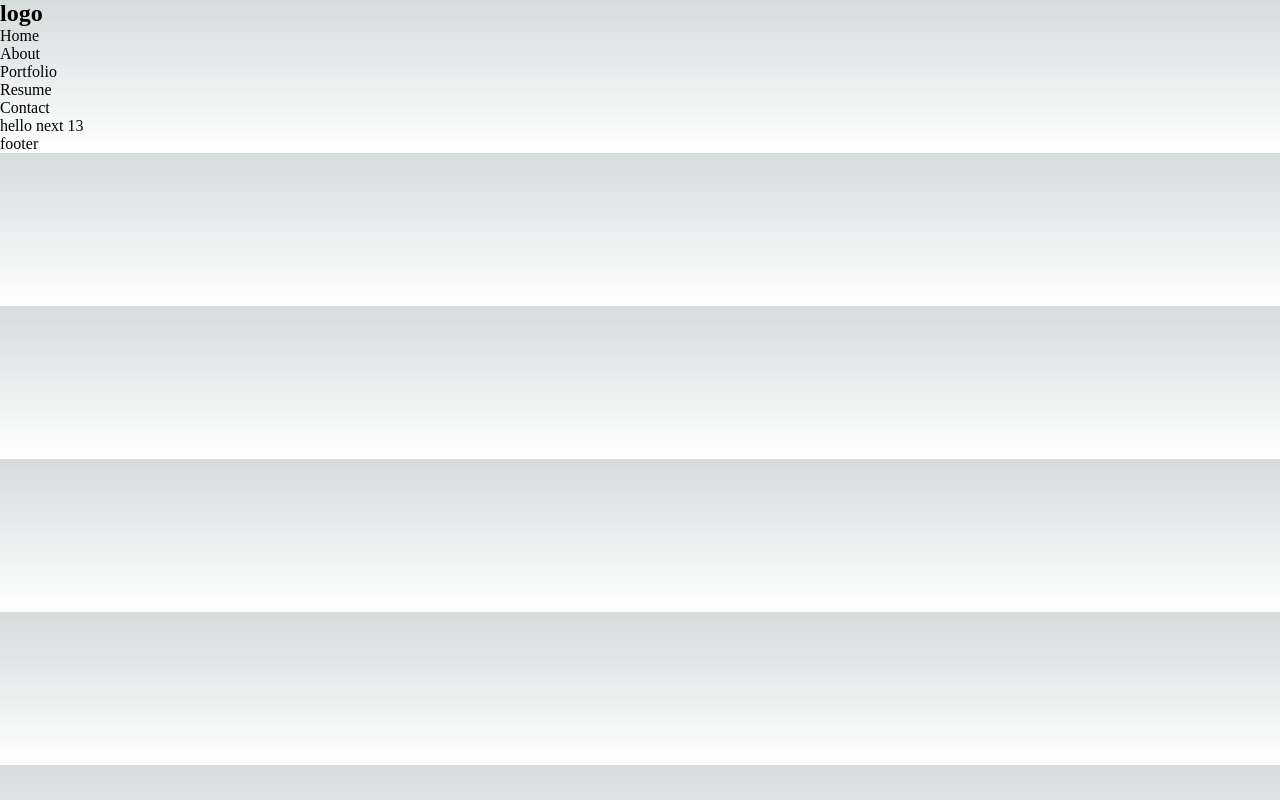
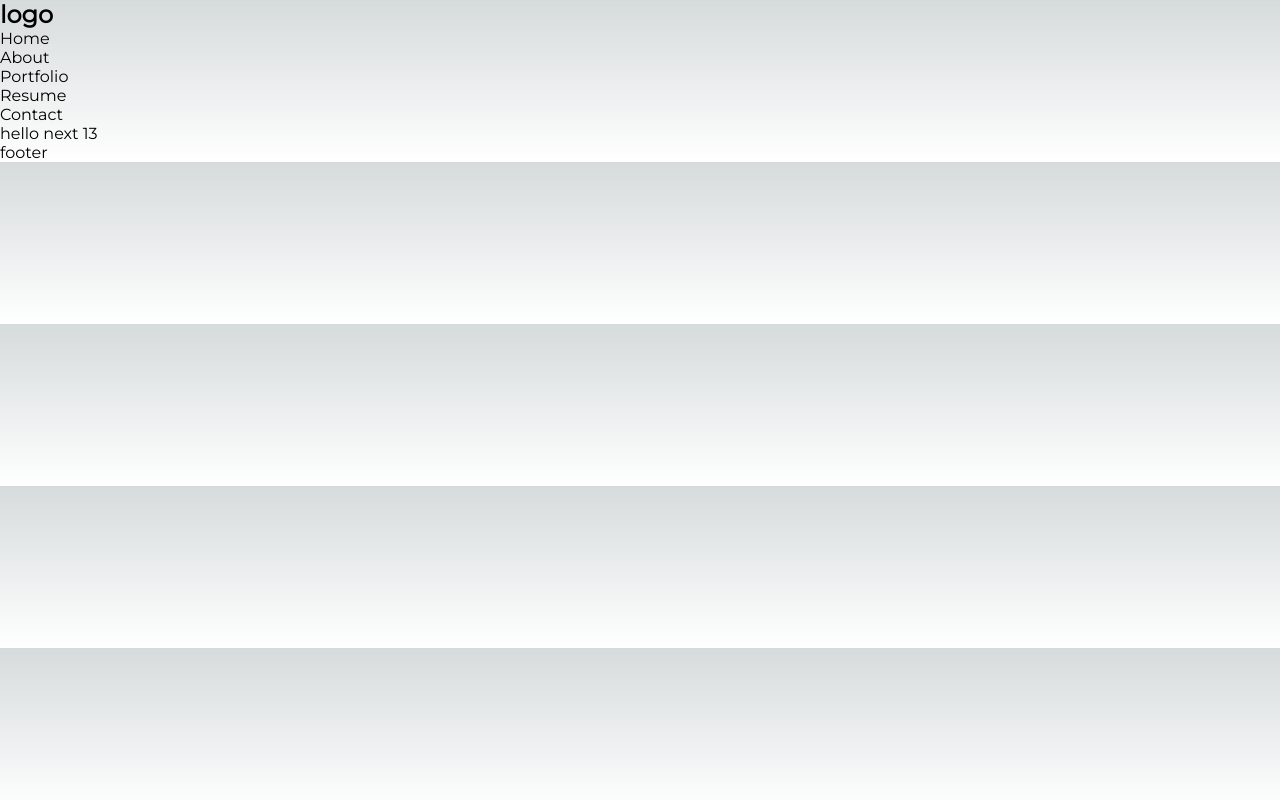
Before and after one commit to deeola/ovie, a Next.js app in the folder oviefolio/: page / in a window 1280 px wide. Built offline with nearby package versions, Linux system fonts and the light colour scheme.

Commit message:
add next font

```diff
--- a/oviefolio/app/layout.jsx
+++ b/oviefolio/app/layout.jsx
@@ -1,4 +1,10 @@
 import "./globals.css";
+import {Montserrat} from "@next/font/google";
+
+const monstserrat = Montserrat({
+  weight: ["400"],
+  subsets: ["latin"]
+})
 
 export const metadata = {
   title: "Create Next App",
@@ -9,7 +15,7 @@ export default function RootLayout({ children }) {
   return (
     <html lang="en">
 
-      <body>
+      <body className={`${monstserrat.className}`}>
         <nav>
           <h1>logo</h1>
           <ul>
--- a/oviefolio/app/page.jsx
+++ b/oviefolio/app/page.jsx
@@ -1,8 +1,5 @@
-import Image from 'next/image'
-import { Inter } from 'next/font/google'
-import styles from './page.module.css'
 
-const inter = Inter({ subsets: ['latin'] })
+
 
 export default function Home() {
   return (
--- /dev/null
+++ b/package.json
@@ -0,0 +1,5 @@
+{
+  "dependencies": {
+    "@next/font": "^13.2.4"
+  }
+}
```
Also changed, not shown: oviefolio/app/about/loading.jsx (added, +7 -0 lines), 1 other file (tests, documents, lock files or other folders).
